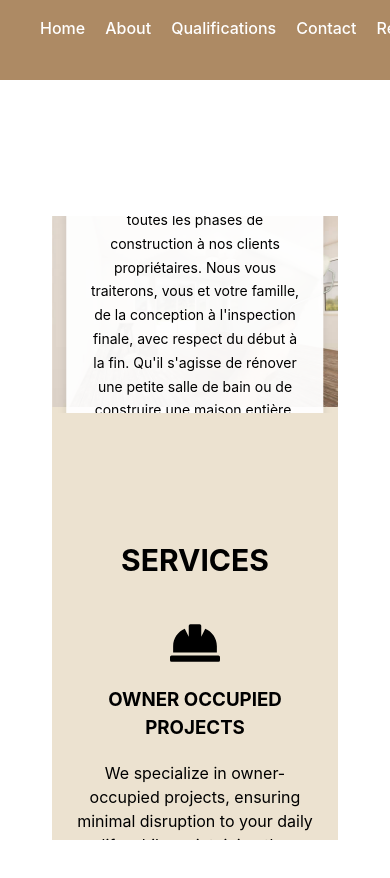
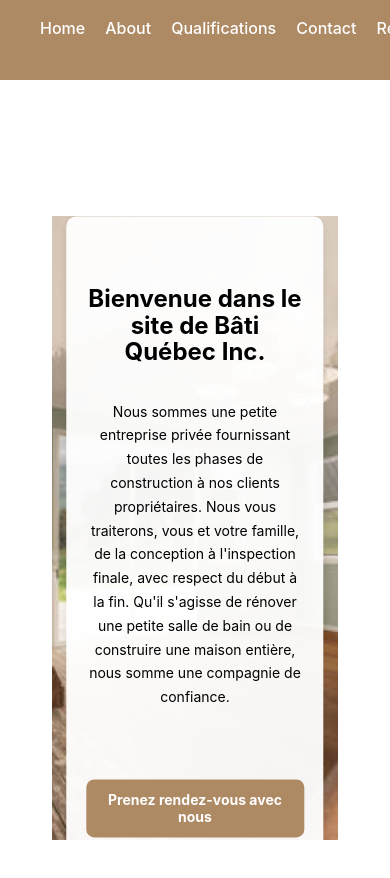
Before and after one commit to MyriamAssam/bati, a React (Vite) app: page / in a window 390 px wide. Shown: the top 878 px of the page. Built offline with nearby package versions, Linux system fonts and the light colour scheme.

Commit message:
Modification style

```diff
--- a/src/App.css
+++ b/src/App.css
@@ -77,22 +77,24 @@
 
 @media (max-width: 768px) {
   .text-on-image {
-    width: 95%;
+    width: 90%;
     max-width: 500px;
     padding: 15px;
+    text-align: center;
   }
 
   .text-on-image h1 {
     font-size: 20px;
+    margin-bottom: 10px;
   }
 
   .text-on-image p {
-    font-size: 13px;
+    font-size: 14px;
     line-height: 1.5;
   }
 
   .text-on-image button {
-    padding: 8px 12px;
+    padding: 10px 15px;
     font-size: 14px;
   }
 
@@ -105,7 +107,7 @@
 
   div {
     width: 100%;
-    max-height: 80vh;
+    height: 80vh;
 
     overflow: hidden;
     position: relative;
@@ -113,10 +115,11 @@
 
   img {
     width: 100%;
-    height: auto;
-    max-height: 80vh;
+    height: 100%;
     object-fit: cover;
-    position: relative;
+    position: absolute;
+    top: 0;
+    left: 0;
 
   }
 
@@ -151,7 +154,6 @@
 .footer {
   width: 100%;
   max-height: 20vh;
-  /* Réduit la hauteur du footer */
   overflow: hidden;
   display: flex;
   flex-direction: column;
@@ -166,16 +168,23 @@
   justify-content: space-around;
   align-items: center;
   text-align: center;
+  max-width: 1200px;
+  margin: 0 auto;
 }
 
-.footer-section {
-  flex: 1;
-  min-width: 200px;
-  max-width: 300px;
-  padding: 10px;
+@media (max-width: 768px) {
+  .footer-container {
+    flex-direction: column;
+    align-items: center;
+    gap: 10px;
+  }
+
+  .footer-section {
+    width: 100%;
+    padding: 10px;
+  }
+
 }
-
-
 
 /* 🌟 Alignement des éléments dans chaque section */
 .footer-section h3 {
--- a/src/pages/Home.jsx
+++ b/src/pages/Home.jsx
@@ -25,7 +25,7 @@
                 { }
                 <div style={{
                     width: "100%",
-                    maxHeight: "80vh",
+                    height: "80vh",
 
                     overflow: "hidden",
                     position: "relative"
@@ -35,10 +35,12 @@
                         alt="Background"
                         style={{
                             width: "100%",
-                            height: "auto",
-                            maxHeight: "80vh",
+                            height: "100%",
+
                             objectFit: "cover",
-                            position: "relative"
+                            position: "absolute",
+                            top: "0",
+                            left: "0"
                         }}
                     />
 
```
